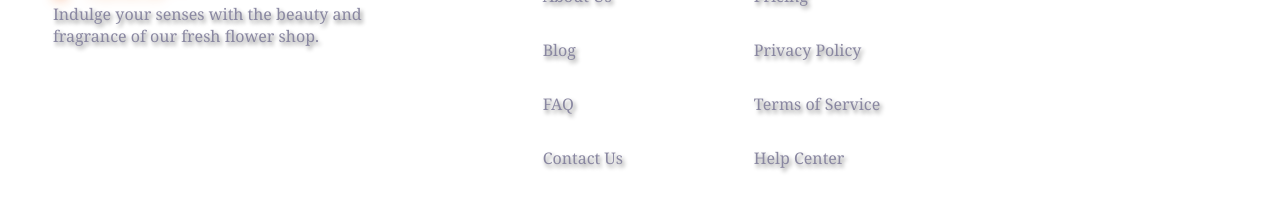
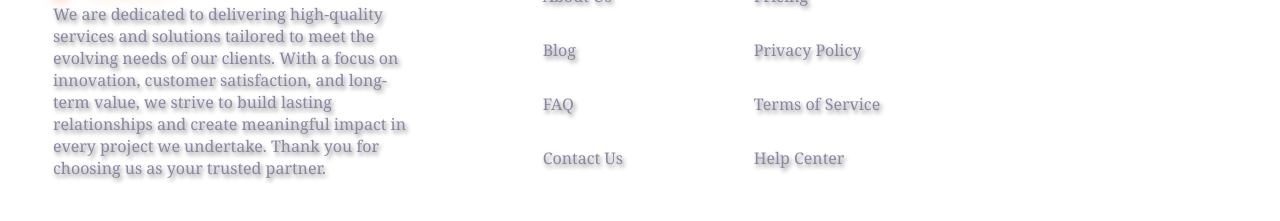
Before and after one commit to arman418web/Assignment-2, a plain HTML site: page index.html in a window 1280 px wide. Shown: the part 3870-4091 px from the top of the page. Drawn offline with Linux system fonts and the light colour scheme.

Commit message:
added  meaning full footer section description

```diff
--- a/index.html
+++ b/index.html
@@ -216,8 +216,7 @@
         <div class="footer-logo">
           <img class="footer-logo-img" src="./assets/logo.png" alt="" />
           <p class="text-shadow dark-3">
-            Indulge your senses with the beauty and fragrance of our fresh
-            flower shop.
+            We are dedicated to delivering high-quality services and solutions tailored to meet the evolving needs of our clients. With a focus on innovation, customer satisfaction, and long-term value, we strive to build lasting relationships and create meaningful impact in every project we undertake. Thank you for choosing us as your trusted partner.
           </p>
         </div>
 
```
